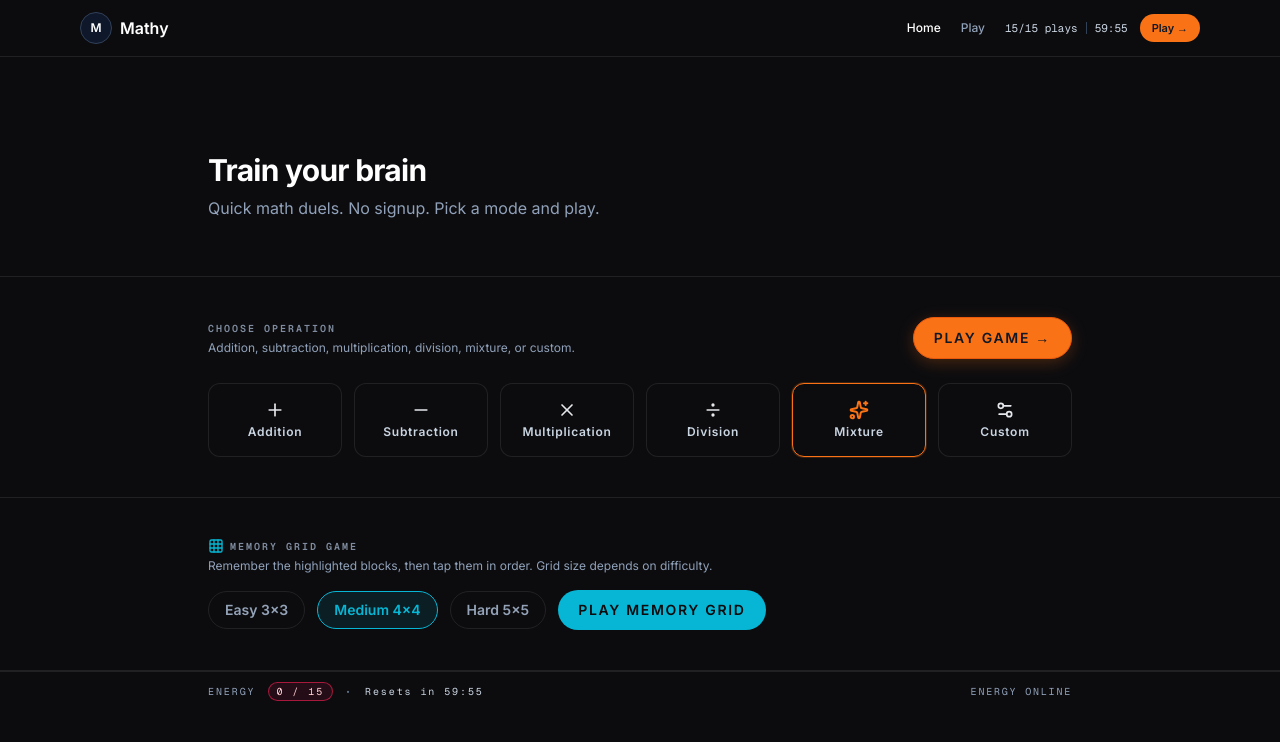
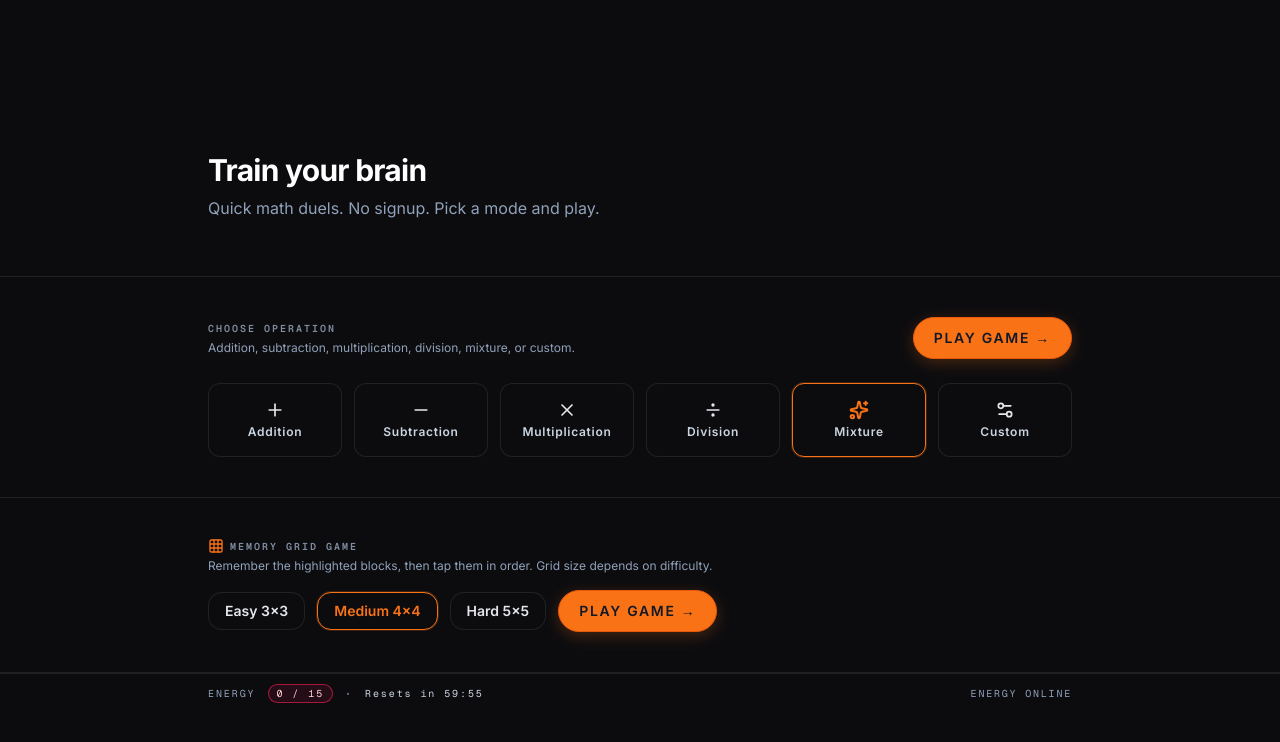
Before and after one commit to mohdadnaanazam/mathy, a Next.js app: page / in a window 1280 px wide. Shown: the top 742 px of the page. Built offline with nearby package versions, Linux system fonts and the light colour scheme.

Commit message:
Update Change

```diff
--- a/app/layout.tsx
+++ b/app/layout.tsx
@@ -47,7 +47,9 @@ export default function RootLayout({ children }: { children: React.ReactNode })
   return (
     <html lang='en' suppressHydrationWarning className={`${inter.variable} ${poppins.variable} ${urbanist.variable} ${geistMono.variable}`}>
       <body className="antialiased overflow-x-hidden">
-        <Navbar />
+        <div className="hidden" aria-hidden="true">
+          <Navbar />
+        </div>
         <div data-root-content className="flex flex-col min-h-0">
           {children}
         </div>
--- a/app/page.tsx
+++ b/app/page.tsx
@@ -48,7 +48,7 @@ export default function LandingPage() {
   function playMemoryGrid() {
     setType('memory')
     setDifficulty(memoryDifficulty)
-    router.push('/game')
+    router.push('/game?mode=memory')
   }
 
   return (
@@ -159,11 +159,11 @@ export default function LandingPage() {
         </div>
       </section>
 
-      {/* Memory Grid Game */}
+      {/* Memory Grid Game - same UI style as math (orange accent) */}
       <section className="border-b border-[var(--border-subtle)] py-8 md:py-10">
         <div className="mx-auto w-full max-w-4xl px-4 sm:px-6 lg:px-4 space-y-4">
           <div className="section-label mb-1 flex items-center gap-2">
-            <Grid3X3 size={16} style={{ color: 'var(--accent-cyan)' }} />
+            <Grid3X3 size={16} style={{ color: 'var(--accent-orange)' }} />
             Memory Grid Game
           </div>
           <p className="text-xs text-slate-400 max-w-lg">
@@ -175,11 +175,12 @@ export default function LandingPage() {
                 key={d}
                 type="button"
                 onClick={() => setMemoryDifficulty(d)}
-                className="rounded-full border px-4 py-2 text-sm font-semibold capitalize transition-colors"
+                className="rounded-xl border px-4 py-2 text-sm font-semibold capitalize transition-all"
                 style={{
-                  borderColor: memoryDifficulty === d ? 'var(--accent-cyan)' : 'var(--border-subtle)',
-                  color: memoryDifficulty === d ? 'var(--accent-cyan)' : '#94a3b8',
-                  background: memoryDifficulty === d ? 'rgba(6, 182, 212, 0.1)' : 'transparent',
+                  backgroundColor: 'var(--bg-surface)',
+                  border: memoryDifficulty === d ? '1px solid var(--accent-orange)' : '1px solid var(--border-subtle)',
+                  boxShadow: memoryDifficulty === d ? '0 0 0 1px rgba(249,115,22,0.2)' : 'none',
+                  color: memoryDifficulty === d ? 'var(--accent-orange)' : '#e5e7eb',
                 }}
               >
                 {d} {d === 'easy' ? '3×3' : d === 'medium' ? '4×4' : '5×5'}
@@ -188,13 +189,16 @@ export default function LandingPage() {
             <button
               type="button"
               onClick={playMemoryGrid}
-              className="rounded-full px-5 py-2.5 text-sm font-semibold uppercase tracking-[0.12em] transition-all hover:opacity-90"
+              className="inline-flex items-center justify-center rounded-full px-5 py-2.5 text-sm font-semibold uppercase tracking-[0.12em] transition-all duration-200 hover:scale-[1.02] active:scale-[0.98] shrink-0"
               style={{
-                backgroundColor: 'var(--accent-cyan)',
-                color: '#0c0c0f',
+                backgroundColor: 'var(--accent-orange)',
+                color: '#111827',
+                border: '1px solid var(--accent-orange-hover)',
+                boxShadow: '0 4px 16px rgba(249,115,22,0.25)',
+                whiteSpace: 'nowrap',
               }}
             >
-              Play Memory Grid
+              Play game &rarr;
             </button>
           </div>
         </div>
--- a/components/game/GameBoard.tsx
+++ b/components/game/GameBoard.tsx
@@ -1,6 +1,7 @@
 'use client'
 import dynamic from 'next/dynamic'
-import { useRef, useState } from 'react'
+import { useRef, useState, useEffect } from 'react'
+import { useSearchParams } from 'next/navigation'
 import { useGSAP } from '@gsap/react'
 import gsap from 'gsap'
 import { useAttempts } from '@/hooks/useAttempts'
@@ -21,9 +22,16 @@ const CUSTOM_OP_CHOICES: { label: string; value: OperationMode }[] = [
 
 export default function GameBoard() {
   const boardRef = useRef<HTMLDivElement>(null)
+  const searchParams = useSearchParams()
   const { isLocked } = useAttempts()
   const gameType = useGameStore(s => s.gameType)
+  const setGameType = useGameStore(s => s.setGameType)
   const operation = useGameStore(s => s.operation)
+
+  useEffect(() => {
+    const mode = searchParams.get('mode')
+    if (mode === 'memory') setGameType('memory')
+  }, [searchParams, setGameType])
   const setOperation = useGameStore(s => s.setOperation)
   const customOperations = useGameStore(s => s.customOperations)
   const toggleCustomOp = useGameStore(s => s.toggleCustomOp)
@@ -44,7 +52,7 @@ export default function GameBoard() {
       className="overflow-x-hidden bg-[var(--bg-surface)] min-h-0 flex flex-col"
       style={{
         minHeight: '100dvh',
-        paddingTop: '56px',
+        paddingTop: '16px',
         paddingBottom: 'calc(80px + env(safe-area-inset-bottom, 0px))',
         position: 'relative',
       }}
--- a/components/game/MemoryGridGame.tsx
+++ b/components/game/MemoryGridGame.tsx
@@ -112,10 +112,10 @@ export default function MemoryGridGame() {
 
   return (
     <div className="w-full max-w-full flex flex-col items-center mx-auto px-2 py-3 sm:px-4 sm:py-5 gap-4 sm:gap-6">
-      <div className="w-full flex items-center justify-between flex-wrap gap-2">
+      <div className="api-game-item w-full flex items-center justify-between flex-wrap gap-2" style={{ marginBottom: '8px' }}>
         <Timer key={timerKey} seconds={60} onTimeUp={handleTimeUp} type="memory" />
         <div className="flex items-center gap-4">
-          <span className="text-xs font-mono text-slate-400 uppercase tracking-wider">
+          <span className="section-label text-slate-400">
             Round: {roundScore} pts
           </span>
           <span className="text-sm font-semibold text-white">
@@ -124,7 +124,7 @@ export default function MemoryGridGame() {
         </div>
       </div>
 
-      <p className="text-xs text-slate-500 uppercase tracking-wider">
+      <p className="section-label mb-4 text-slate-400">
         {phase === 'highlight'
           ? 'Remember the blocks…'
           : phase === 'recall'
@@ -137,7 +137,7 @@ export default function MemoryGridGame() {
       </p>
 
       <div
-        className="grid gap-1.5 sm:gap-2 w-full max-w-[320px] sm:max-w-[400px]"
+        className="api-game-item grid gap-1.5 sm:gap-2 w-full max-w-[320px] sm:max-w-[400px]"
         style={{
           gridTemplateColumns: `repeat(${size}, 1fr)`,
           aspectRatio: '1',
@@ -166,7 +166,8 @@ export default function MemoryGridGame() {
                     : 'rgba(63, 63, 70, 0.8)',
               }}
               transition={{ duration: 0.25 }}
-              className="rounded-lg border-2 min-h-[44px] sm:min-h-0 aspect-square touch-manipulative"
+              className="rounded-xl border-2 min-h-[44px] sm:min-h-0 aspect-square touch-manipulative"
+              style={{ boxShadow: '0 4px 20px rgba(0,0,0,0.3)' }}
               onClick={() => handleCellClick(index)}
               disabled={phase !== 'recall' || gameOver}
             />
@@ -174,14 +175,14 @@ export default function MemoryGridGame() {
         </AnimatePresence>
       </div>
 
-      <div className="flex gap-3">
+      <div className="api-game-item w-full flex justify-center">
         <button
           type="button"
           onClick={() => {
             setTimerKey(k => k + 1)
             startRound()
           }}
-          className="rounded-xl border border-zinc-600 bg-zinc-800 px-4 py-2 text-sm font-semibold text-zinc-200 hover:bg-zinc-700"
+          className="btn-secondary rounded-full px-5 py-2.5 text-sm font-semibold"
         >
           Next round
         </button>
--- a/components/game/Timer.tsx
+++ b/components/game/Timer.tsx
@@ -1,6 +1,6 @@
 'use client'
 import { motion } from 'framer-motion'
-import { useGameTimer } from '@/hooks/useGameTimer'
+import { useCountdown } from '@/hooks/useCountdown'
 
 interface Props {
   seconds: number
@@ -9,7 +9,7 @@ interface Props {
 }
 
 export default function Timer({ seconds, onTimeUp, type = 'math' }: Props) {
-  const { remaining, pct, isLow } = useGameTimer(seconds, onTimeUp)
+  const { remaining, pct, isLow } = useCountdown(seconds, onTimeUp)
 
   const m = Math.floor(remaining / 60)
   const s = remaining % 60
--- /dev/null
+++ b/hooks/useCountdown.ts
@@ -0,0 +1,48 @@
+'use client'
+
+import { useEffect, useState, useRef, useCallback } from 'react'
+
+const LOW_THRESHOLD = 20
+
+export interface UseCountdownResult {
+  remaining: number
+  pct: number
+  isLow: boolean
+}
+
+/**
+ * Per-round countdown: starts at `seconds`, ticks down every second, calls onTimeUp at 0.
+ */
+export function useCountdown(seconds: number, onTimeUp: () => void): UseCountdownResult {
+  const [remaining, setRemaining] = useState(seconds)
+  const onTimeUpRef = useRef(onTimeUp)
+  onTimeUpRef.current = onTimeUp
+
+  const totalRef = useRef(seconds)
+
+  useEffect(() => {
+    totalRef.current = seconds
+    setRemaining(seconds)
+  }, [seconds])
+
+  useEffect(() => {
+    if (remaining <= 0) return
+    const id = setInterval(() => {
+      setRemaining(r => {
+        if (r <= 1) {
+          clearInterval(id)
+          onTimeUpRef.current()
+          return 0
+        }
+        return r - 1
+      })
+    }, 1000)
+    return () => clearInterval(id)
+  }, [remaining])
+
+  const total = totalRef.current
+  const pct = total > 0 ? Math.max(0, (remaining / total) * 100) : 0
+  const isLow = remaining <= LOW_THRESHOLD
+
+  return { remaining, pct, isLow }
+}
--- a/lib/indexeddb.ts
+++ b/lib/indexeddb.ts
@@ -74,17 +74,18 @@ export async function setLastSync(timestamp: number): Promise<void> {
 }
 
 export async function getGameStoreRecord(): Promise<GameStoreRecord | null> {
-  return userDb.game_store.get(GAME_STORE_KEY) ?? null
+  const row = await userDb.game_store.get(GAME_STORE_KEY)
+  return row ?? null
 }
 
 export async function setGameStoreRecord(record: Partial<GameStoreRecord> & { id: string }): Promise<void> {
   const existing = await userDb.game_store.get(GAME_STORE_KEY)
-  const merged = {
+  const merged: GameStoreRecord = {
+    ...record,
     id: GAME_STORE_KEY,
-    user_uuid: existing?.user_uuid ?? '',
-    score: existing?.score ?? 0,
-    last_sync: existing?.last_sync ?? 0,
-    ...record,
+    user_uuid: record.user_uuid ?? existing?.user_uuid ?? '',
+    score: record.score ?? existing?.score ?? 0,
+    last_sync: record.last_sync ?? existing?.last_sync ?? 0,
   }
-  await userDb.game_store.put(merged as GameStoreRecord)
+  await userDb.game_store.put(merged)
 }
```
Also changed, not shown: 1 other file (tests, documents, lock files or other folders).
